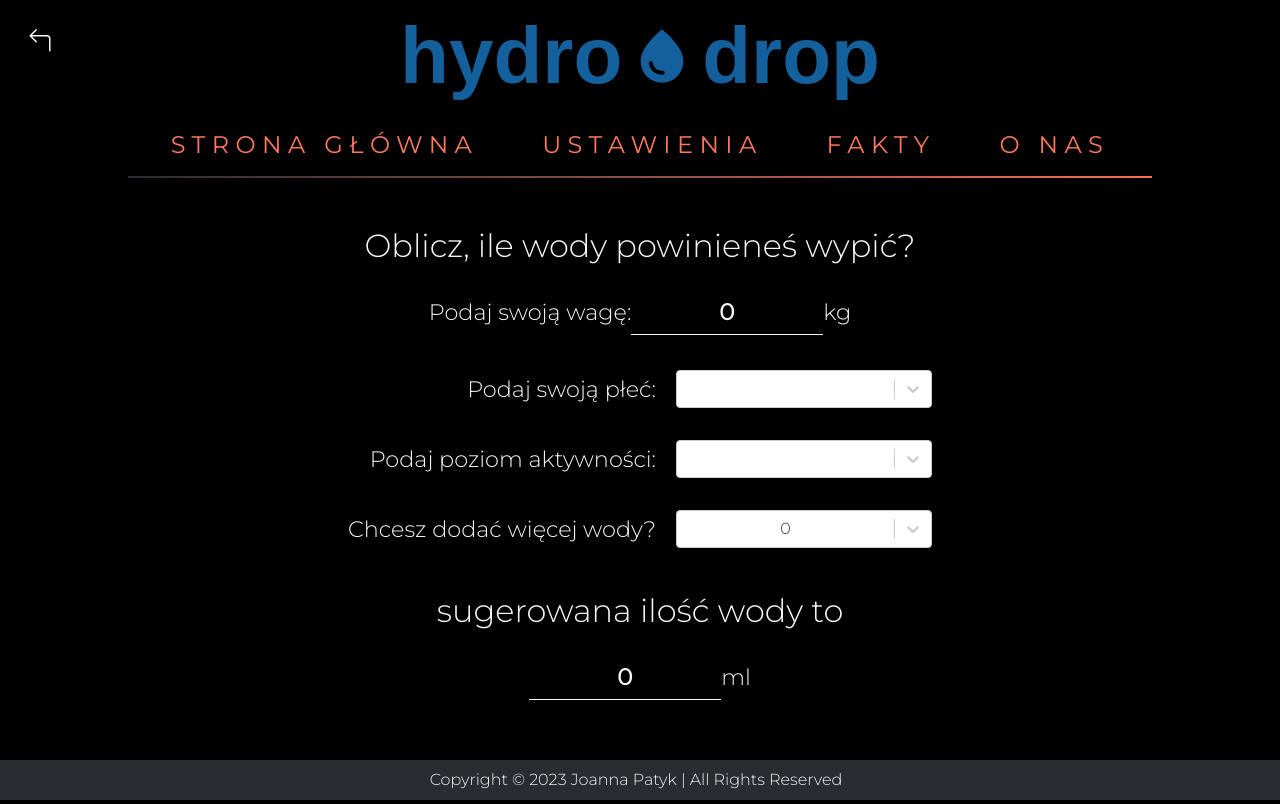
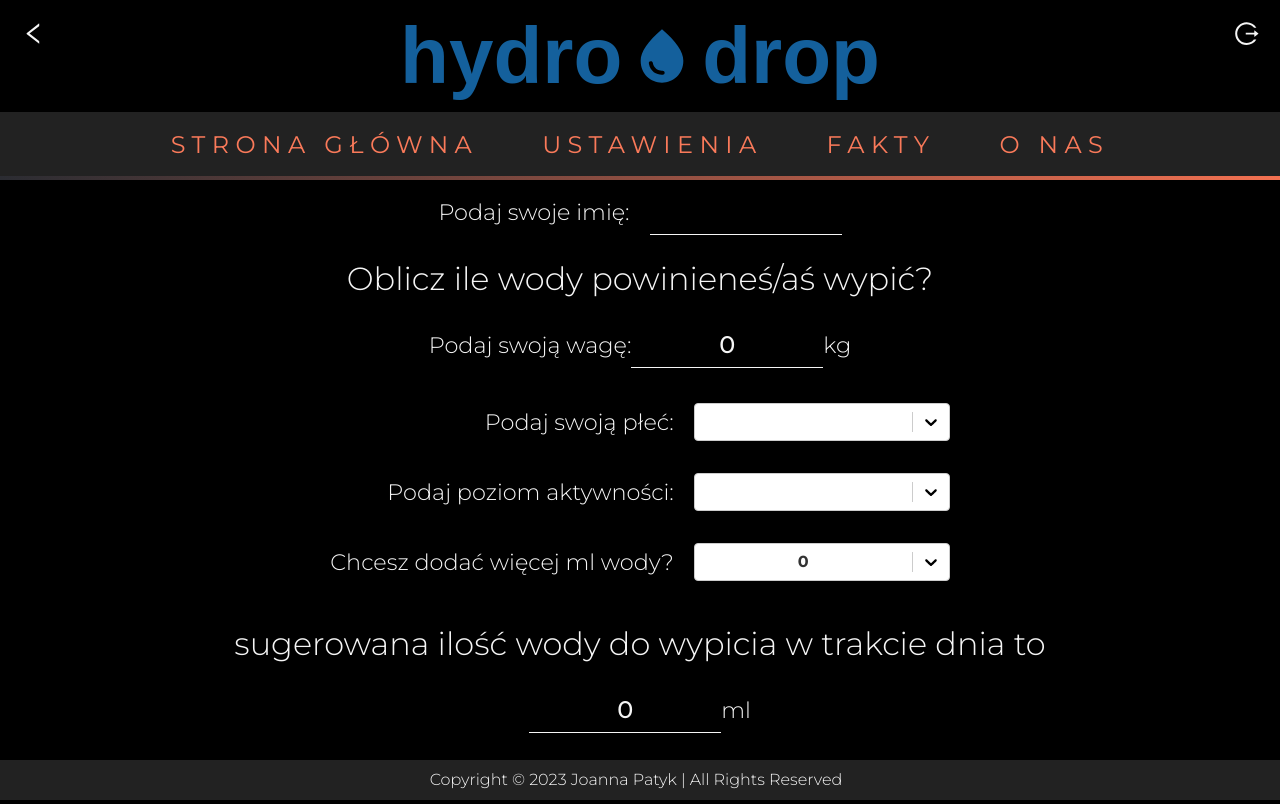
Before and after one commit to JoannaPatyk/hydrocrab-app, a React (Create React App) app: page /settings in a window 1280 px wide. Built offline with nearby package versions, Linux system fonts and the light colour scheme; a web font is replaced by a local one.

Commit message:
Settings and Dashboard pages appearance changed Added button logout

```diff
--- a/src/components/Footer.js
+++ b/src/components/Footer.js
@@ -21,7 +21,7 @@ const Wrapper = styled.div`
         align-items: center;
         justify-content: center;
         flex-direction: column;
-        background-color: #2b2c32;
+        background-color: #222222;
     }
 
     h4 {
--- a/src/components/FormSelect.js
+++ b/src/components/FormSelect.js
@@ -3,6 +3,31 @@ import Select from 'react-select';
 import PropTypes from 'prop-types';
 
 const FormSelect = ({ value, options, placeholder, onChange }) => {
+    const SelectStyles = {
+        option: (defaultStyles, state) => ({
+            ...defaultStyles,
+            padding: '15px',
+            color: 'white',
+            fontWeight: state.isSelected ? 'bold' : 'normal',
+            borderBottom: '1px solid white',
+            backgroundColor: 'black',
+            cursor: 'pointer'
+        }),
+        singleValue: (defaultStyles) => ({
+            ...defaultStyles,
+            fontWeight: 'bold'
+        }),
+        dropdownIndicator: (defaultStyles) => ({
+            ...defaultStyles,
+            color: 'black',
+            cursor: 'pointer'
+        }),
+        menuList: (defaultStyles) => ({
+            ...defaultStyles,
+            padding: 0
+        })
+    };
+
     return (
         <div className="select-container">
             <Select
@@ -12,6 +37,7 @@ const FormSelect = ({ value, options, placeholder, onChange }) => {
                 options={options}
                 placeholder={placeholder}
                 value={value}
+                styles={SelectStyles}
             />
         </div>
     );
--- a/src/components/Layout.js
+++ b/src/components/Layout.js
@@ -1,11 +1,15 @@
 import React from 'react';
-import { Outlet } from 'react-router-dom';
+import { Outlet, Link } from 'react-router-dom';
 import Logo from '../components/Logo';
 import Menu from '../components/Menu';
+import { AiOutlineLogout } from 'react-icons/ai';
 
 function Layout() {
     return (
         <main className="dashboard">
+            <Link to="/">
+                <AiOutlineLogout className="btn-logout" />
+            </Link>
             <Logo />
             <Menu />
             <div className="dashboard-page">
--- a/src/components/Menu.js
+++ b/src/components/Menu.js
@@ -26,6 +26,7 @@ const Wrapper = styled.nav`
         display: flex;
         justify-content: center;
         align-items: center;
+        background-color: #222222;
     }
 
     h1 {
@@ -54,8 +55,8 @@ const Wrapper = styled.nav`
     }
 
     hr {
-        width: 80%;
-        height: 2px;
+        width: 100%;
+        height: 4px;
         border: none;
         margin: 0 auto;
         background: linear-gradient(to right, #2b2c32, #f37151);
--- a/src/context/AppStateContext.js
+++ b/src/context/AppStateContext.js
@@ -4,6 +4,7 @@ import PropTypes from 'prop-types';
 const AppStateContext = createContext();
 
 const initialAppState = {
+    name: '',
     gender: '',
     activity: '',
     additionalAmount: 0,
--- a/src/index.css
+++ b/src/index.css
@@ -53,6 +53,30 @@ body {
     transform: scale(0.99);
 }
 
+.btn-logout,
+.btn-back {
+    position: absolute;
+    top: 20px;
+    font-size: 1.7rem;
+    color: #f5f5f5;
+    transition: 0.5s;
+    cursor: pointer;
+}
+
+.btn-logout {
+    right: 20px;
+}
+
+.btn-back {
+    left: 20px;
+}
+
+.btn-logout:hover,
+.btn-back:hover {
+    color: #fa7a5a;
+    transform: scale(1.05);
+}
+
 .title-container {
     height: 14vh;
     width: 60%;
--- a/src/pages/Dashboard.js
+++ b/src/pages/Dashboard.js
@@ -37,7 +37,7 @@ function Dashboard() {
                     <div className="info-panel">
                         <h2 className="target">Cel: {appState.literAmount} ml</h2>
                         <h2 className="drunk">Wypito: {appState.drunkAmount} ml</h2>
-                        <h2 className="balance">Bilans: {appState.literAmount - appState.drunkAmount} ml</h2>
+                        <h2 className="balance">Bilans: {-(appState.literAmount - appState.drunkAmount)} ml</h2>
                     </div>
                     <div className="cup-container">
                         <div className="big-cup-container">
--- a/src/pages/Landing.js
+++ b/src/pages/Landing.js
@@ -60,7 +60,7 @@ const Wrapper = styled.div`
         margin: 0.5rem 0;
         font-weight: 100;
         text-align: center;
-        letter-spacing: 0.6rem;
+        letter-spacing: 0.3rem;
         line-height: 3rem;
     }
 
--- a/src/pages/Settings.js
+++ b/src/pages/Settings.js
@@ -4,7 +4,7 @@ import styled from 'styled-components';
 import Footer from '../components/Footer';
 import FormSelect from '../components/FormSelect';
 import FormInput from '../components/FormInput';
-import { BsArrow90DegLeft } from 'react-icons/bs';
+import { AiOutlineLeft } from 'react-icons/ai';
 import { useAppStateContext } from '../context/AppStateContext';
 import genderOptions from '../utils/gender';
 import activityOptions from '../utils/activity';
@@ -36,6 +36,11 @@ function Settings() {
         setAppState({ ...appState, literAmount: baseAmount });
     };
 
+    const handleNameChange = (event) => {
+        const value = event.target.value;
+        setAppState({ ...appState, name: value });
+    };
+
     const handleWeightChange = (event) => {
         const value = event.target.value;
         setAppState({ ...appState, weight: value });
@@ -63,13 +68,16 @@ function Settings() {
 
     return (
         <Wrapper>
-            <Link to="/dashboard" className="back-icon">
-                <BsArrow90DegLeft />
+            <Link to="/dashboard" className="btn-back">
+                <AiOutlineLeft />
             </Link>
             <div className="settings-container">
                 <div className="choice-container">
-                    <h2>Oblicz, ile wody powinieneś wypić?</h2>
-
+                    <div className="question">
+                        <h3>Podaj swoje imię:</h3>
+                        <FormInput id="nameInput" value={appState.name} type="text" onChange={handleNameChange} />
+                    </div>
+                    <h2>Oblicz ile wody powinieneś/aś wypić?</h2>
                     <div className="weight">
                         <h3>Podaj swoją wagę:</h3>
                         <FormInput
@@ -80,7 +88,6 @@ function Settings() {
                         />
                         <h3>kg</h3>
                     </div>
-
                     <div className="questions-container">
                         <div className="question">
                             <h3>Podaj swoją płeć:</h3>
@@ -99,7 +106,7 @@ function Settings() {
                             />
                         </div>
                         <div className="question">
-                            <h3>Chcesz dodać więcej wody?</h3>
+                            <h3>Chcesz dodać więcej ml wody?</h3>
                             <FormSelect
                                 options={additionalAmount}
                                 value={{ value: appState.additionalAmount, label: appState.additionalAmount }}
@@ -108,7 +115,7 @@ function Settings() {
                         </div>
                     </div>
 
-                    <h2>sugerowana ilość wody to</h2>
+                    <h2>sugerowana ilość wody do wypicia w trakcie dnia to</h2>
 
                     <div className="answer">
                         <FormInput
@@ -136,18 +143,6 @@ const Wrapper = styled.div`
         color: #f5f5f5;
         text-align: center;
         overflow: hidden;
-    }
-
-    .back-icon {
-        width: 40px;
-        height: 40px;
-        position: absolute;
-        top: 20px;
-        left: 20px;
-        font-size: 1.5rem;
-        line-height: 50px;
-        text-align: center;
-        color: #f5f5f5;
     }
 
     h2,
```
